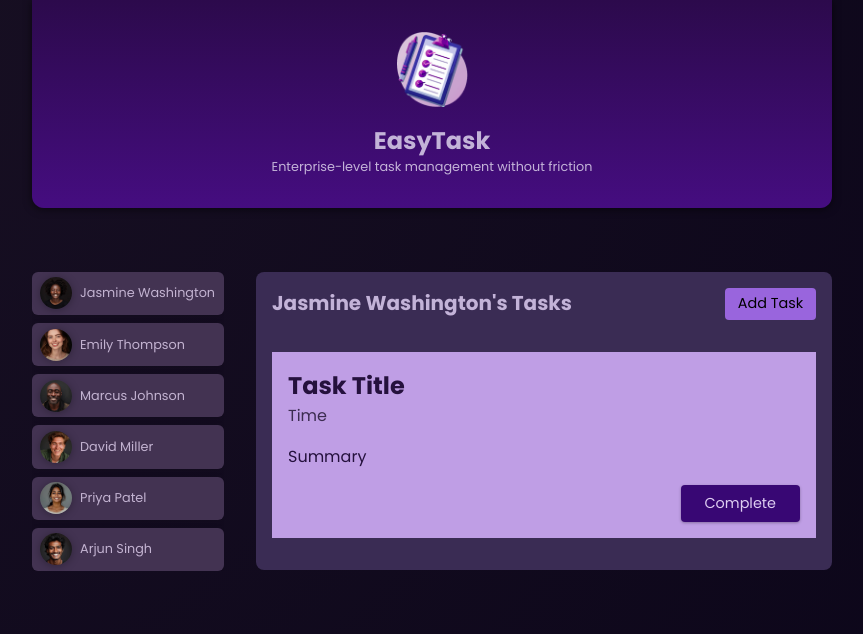
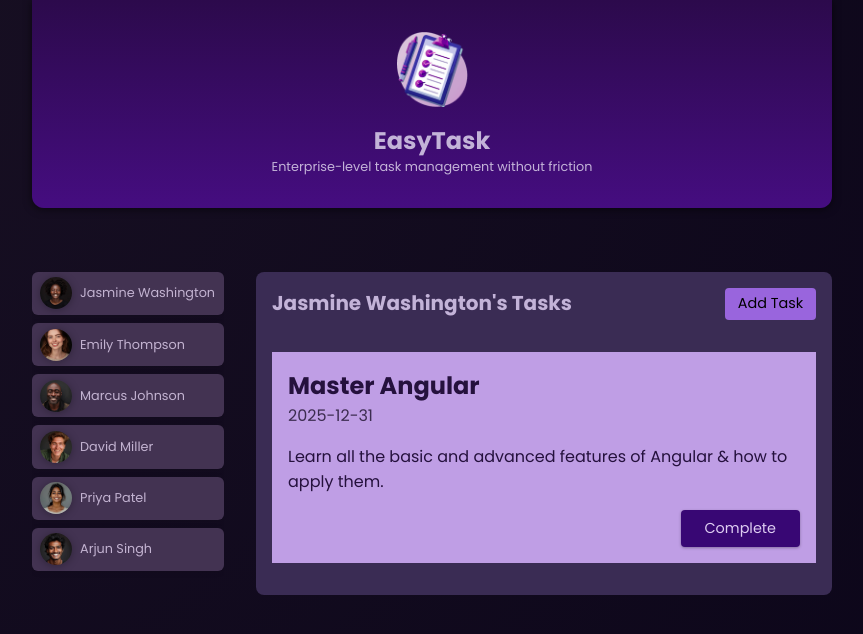
Before and after one commit to VedantBhagwat/EasyTaskManagement, an Angular app: page / in a window 1280 px wide. Both pictures are taken after a click on the button "Jasmine Washington". Shown: the top 634 px of the page, without its empty margins (208-1071 px from the left). Built offline with nearby package versions, Linux system fonts and the light colour scheme.

Commit message:
display list of tasks along with explanation of task

```diff
--- a/src/app/app.component.html
+++ b/src/app/app.component.html
@@ -8,7 +8,7 @@
     }
   </ul>
   @if(selectedUser){
-  <app-tasks [name]="selectedUser.name" />
+  <app-tasks [userId]="selectedUser.id" [name]="selectedUser.name" />
   } @else {
   <p id="fallback">Select a user to see thier tasks!</p>
   }
--- a/src/app/app.component.ts
+++ b/src/app/app.component.ts
@@ -1,5 +1,4 @@
 import { Component } from '@angular/core';
-import { RouterOutlet } from '@angular/router';
 import { HeaderComponent } from './components/header/header.component';
 import { UserComponent } from './components/user/user.component';
 import { DUMMY_USERS } from './dummy-users';
--- a/src/app/components/tasks/task/task.component.html
+++ b/src/app/components/tasks/task/task.component.html
@@ -1,7 +1,7 @@
 <article>
-  <h2>Task Title</h2>
-  <time datetime="">Time</time>
-  <p>Summary</p>
+  <h2>{{ task.title }}</h2>
+  <time datetime="">{{ task.dueDate }}</time>
+  <p>{{ task.summary }}</p>
   <p class="actions">
     <button>Complete</button>
   </p>
--- a/src/app/components/tasks/tasks.component.html
+++ b/src/app/components/tasks/tasks.component.html
@@ -7,8 +7,10 @@
   </header>
 
   <ul>
+    @for (task of selectedTasks; track task.id) {
     <li>
-      <app-task></app-task>
+      <app-task [task]="task"></app-task>
     </li>
+    }
   </ul>
 </section>
--- a/src/app/components/tasks/tasks.component.ts
+++ b/src/app/components/tasks/tasks.component.ts
@@ -8,5 +8,36 @@
   styleUrl: './tasks.component.scss',
 })
 export class TasksComponent {
+  @Input() userId?: string;
   @Input() name?: string;
+
+  tasks = [
+    {
+      id: 't1',
+      userId: 'u1',
+      title: 'Master Angular',
+      summary:
+        'Learn all the basic and advanced features of Angular & how to apply them.',
+      dueDate: '2025-12-31',
+    },
+    {
+      id: 't2',
+      userId: 'u3',
+      title: 'Build first prototype',
+      summary: 'Build a first prototype of the online shop website',
+      dueDate: '2024-05-31',
+    },
+    {
+      id: 't3',
+      userId: 'u3',
+      title: 'Prepare issue template',
+      summary:
+        'Prepare and describe an issue template which will help with project management',
+      dueDate: '2024-06-15',
+    },
+  ];
+
+  get selectedTasks() {
+    return this.tasks.filter((task) => task.userId === this.userId);
+  }
 }
--- /dev/null
+++ b/src/app/interfaces/user.model.ts
@@ -0,0 +1,5 @@
+export interface User {
+  id: string;
+  name: string;
+  avatar: string;
+}
```
Also changed, not shown: src/app/components/tasks/task/task.component.ts (+4 -3 lines), src/app/components/user/user.component.ts (+1 -6 lines), src/app/interfaces/task.model.ts (added, +7 -0 lines).
